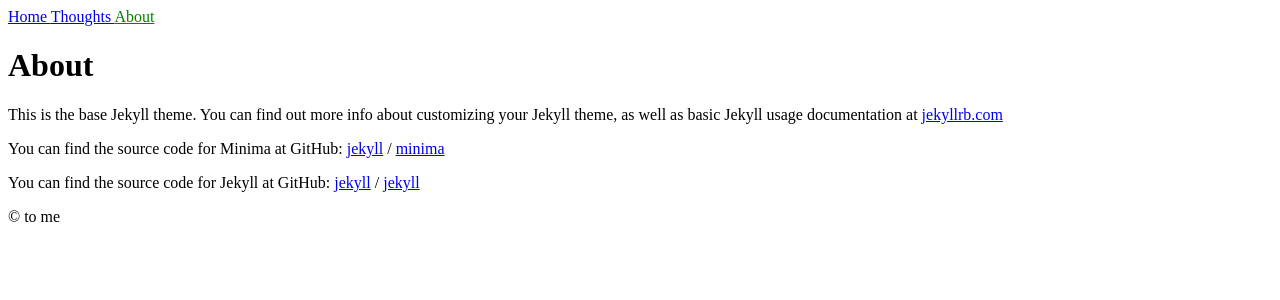
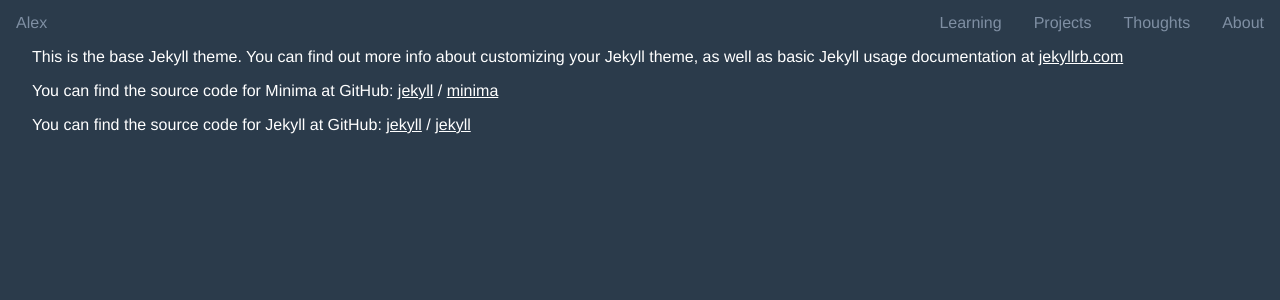
Before and after one commit to pwfire/pwfire.github.io, a Jekyll site: the page built from about.md, in a window 1280 px wide and 900 px high. Shown: the top 300 px of the window. Built offline with Jekyll 4.4.1, drawn with Linux system fonts in a browser that asks for light colours.

```diff
--- a/_includes/navigation.html
+++ b/_includes/navigation.html
@@ -1,6 +1,9 @@
 <nav>
     {% for item in site.data.navigation %}
-      <a href="{{ item.link }}" {% if page.url == item.link %}class=current{% endif %}>
+      <a href="{{ item.link }}"
+        {% if page.url == item.link %} class=current {% endif %}
+        {% if item.name == "Alex" %} id=home {%endif%}
+      >
         {{ item.name }}
       </a>
     {% endfor %}
--- a/_layouts/default.html
+++ b/_layouts/default.html
@@ -7,18 +7,16 @@
         <link rel="stylesheet" href="/assets/css/styles.css">
     </head>
 
+
     <body>
-        {% include navigation.html %}
+        <header>
+            {% include navigation.html %}
+        </header>
 
-        <h1>{{ page.title }}</h1>
-
-        <section>
+        <section class="main-content white">
             {{ content }}
         </section>
 
-        <footer>
-            &copy; to me
-        </footer>
     </body>
 
 </html>
--- a/_sass/main.scss
+++ b/_sass/main.scss
@@ -1,3 +1,94 @@
-.current {
-    color:green;
+$nav-height: 40px;
+
+
+body {
+    font-family: Helvetica, Arial, sans-serif;
+    margin: 0 0 0 0;
 }
+
+.first {
+    padding-top: $nav-height;
+}
+
+.cover {
+    display: flex;
+    align-items: center;
+    flex-direction: column;
+    min-height: 100vh;
+}
+
+.cover-body {
+    color: white;
+    line-height: 200%;
+}
+
+.cover-container {
+    margin: 8rem;
+    padding: 2rem;
+    // background-color: rgba(100,100,100,0.5);
+}
+
+.bg-city {
+    background: url("../images/max-bender-unsplash.jpg") no-repeat top left;
+    background-size: cover;
+}
+
+.main-content {
+    background-color: #2b3b4b;
+    padding: 2rem;
+    min-height: 100vh;
+}
+
+nav {
+    position: fixed;
+    top: 0;
+    left: 0;
+    width: 100%;
+    height: $nav-height;
+
+    a {
+        text-align: center;
+        margin: 14px 16px;
+        position: relative;
+        float: right;
+        text-decoration: none;
+        color: #7F8FA3;
+    }
+
+    a::before {
+        content: "";
+        position: absolute;
+        width: 100%;
+        height: 2px;
+        bottom: 0;
+        left:0;
+        visibility: hidden;
+        background-color: #FFA0A3;
+        transform: scaleX(0);
+        -webkit-transition: all 0.3s ease-in-out 0s;
+        transition: all 0.3s ease-in-out 0s;
+    }
+
+    a:hover::before {
+        visibility: visible;
+        transform: scaleX(1);
+    }
+
+    #home {
+        float: left;
+    }
+}
+
+a {
+    color: white;
+}
+
+a:hover {
+    color: #FFA0A3;
+    -webkit-transition: all 0.3s ease-in-out 0s;
+    transition: all 0.3s ease-in-out 0s;
+}
+
+.white {
+    color: white;
+}
```
Also changed, not shown: _data/navigation.yml (+7 -3 lines), _layouts/home.html (added, +33 -0 lines), index.md (+1 -3 lines), learning.md (added, +5 -0 lines), projects.md (added, +5 -0 lines), assets/images/future-city-1.jpg (added), assets/images/max-bender-unsplash.jpg (added).
